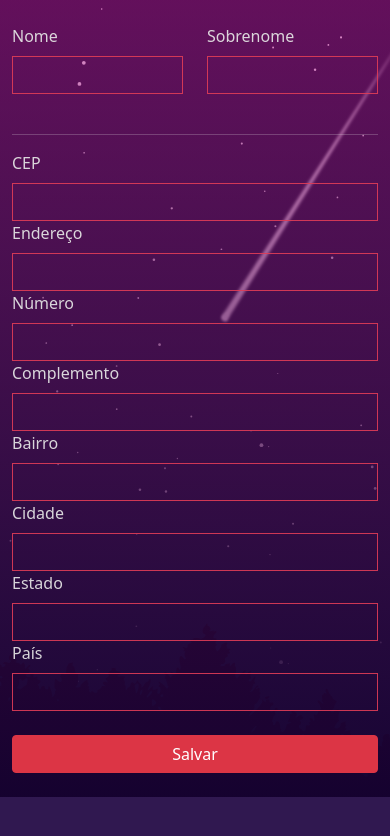
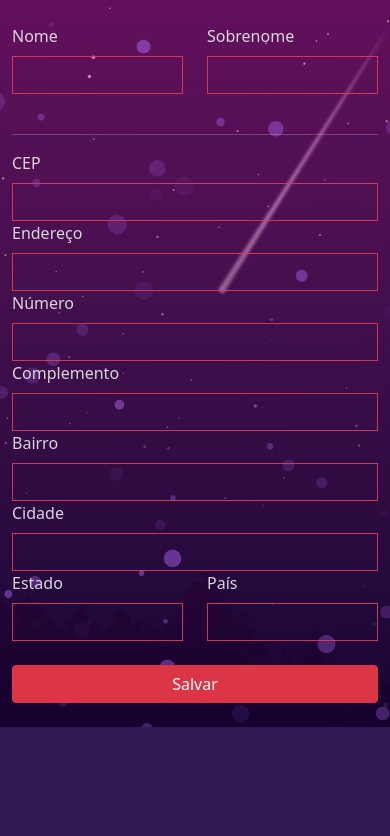
Before and after one commit to MoranggNormal/responsiveFormulary, a website: page index.html in a window 390 px wide. Drawn offline with nearby package versions, Linux system fonts and the light colour scheme.

Commit message:
Added particles.js, adjusted responsiveness, adjusted SEO.

```diff
--- a/index.html
+++ b/index.html
@@ -8,16 +8,16 @@
     <title>Formulário</title>
     <link rel="stylesheet" href="./node_modules/bootstrap/dist/css/bootstrap.min.css">
     <link rel="stylesheet" href="style.css">
+    <script src="https://cdn.jsdelivr.net/npm/particles.js@2.0.0/particles.min.js"></script>
 </head>
 
 <body>
 
-
-    <div class="container">
+    <main class="container">
 
         <form action="#">
 
-            <div class="row py-4">
+            <section class="row py-4">
 
                 <div class="col-6 col-md-6">
                     <label class="form-label" for="name">Nome</label class="form-label">
@@ -29,76 +29,75 @@
                     <input type="text" name="last" id="last" class="form-control">
                 </div>
 
-            </div>
+            </section>
 
             <hr>
 
 
-            <div class="row">
-                <div class="col-xs-4 col-md-3">
+            <section class="row">
+                <div class="col col-md-3">
                     <label class="form-label" for="cep">CEP</label class="form-label">
                     <input type="text" name="cep" id="cep" class="form-control">
                 </div>
-            </div>
+            </section>
 
 
-            <div class="row">
-                <div class="col-xs-4 col-md-8">
+            <section class="row">
+                <div class="col-12 col-md-8">
                     <label class="form-label" for="street">Endereço</label class="form-label">
                     <input type="text" name="street" id="street" class="form-control">
                 </div>
 
 
 
-                <div class="col-xs-4 col-md-4">
+                <div class="col col-md-4">
                     <label class="form-label" for="num">Número</label class="form-label">
                     <input type="number" name="num" id="num" class="form-control">
                 </div>
-            </div>
+            </section>
 
-            <div class="row">
-                <div class="col-xs-4 col-md-6">
+            <section class="row">
+                <div class="col-12 col-md-6">
                     <label class="form-label" for="comp">Complemento</label class="form-label">
                     <input type="text" name="comp" id="comp" class="form-control">
                 </div>
 
-                <div class="col-xs-4 col-md-6">
+                <div class="col col-md-6">
                     <label class="form-label" for="bairro">Bairro</label class="form-label">
                     <input type="text" name="bairro" id="bairro" class="form-control">
                 </div>
-            </div>
+            </section>
 
-            <div class="row">
+            <section class="row">
 
-                <div class="col-xs-4 col-md-4">
+                <div class="col-12 col-md-4">
                     <label class="form-label" for="city">Cidade</label class="form-label">
                     <input type="text" name="city" id="city" class="form-control">
                 </div>
 
-                <div class="col-xs-4 col-md-4">
+                <div class="col-6 col-md-4">
                     <label class="form-label" for="state">Estado</label class="form-label">
                     <input type="text" name="state" id="state" class="form-control">
                 </div>
 
-                <div class="col-xs-4 col-md-4">
+                <div class="col-6 col-md-4">
                     <label class="form-label" for="country">País</label class="form-label">
                     <input type="text" name="country" id="country" class="form-control">
                 </div>
 
-            </div>
+            </section>
 
-            <div class="d-grid gap-2 my-4">
+            <div class="d-grid gap-2 my-4" role="submit button">
                 <button type="button" class="btn btn-danger">Salvar</button>
             </div>
         </form>
-
-
-
-    </div>
+        <div id="particles-container"></div>
+    </main>
 
 
     <script src="./node_modules/@popperjs/core/dist/umd/popper.min.js"></script>
     <script src="./node_modules/bootstrap/dist/js/bootstrap.min.js"></script>
+<script src="particles-js.js"></script>
 </body>
 
 </html>
--- /dev/null
+++ b/particles-js.js
@@ -0,0 +1 @@
+particlesJS.load('particles-container', 'particlesjs-config.json');
--- /dev/null
+++ b/particlesjs-config.json
@@ -0,0 +1,110 @@
+{
+  "particles": {
+    "number": {
+      "value": 137,
+      "density": {
+        "enable": true,
+        "value_area": 800
+      }
+    },
+    "color": {
+      "value": "#b369f5"
+    },
+    "shape": {
+      "type": "circle",
+      "stroke": {
+        "width": 0,
+        "color": "#000000"
+      },
+      "polygon": {
+        "nb_sides": 5
+      },
+      "image": {
+        "src": "img/github.svg",
+        "width": 100,
+        "height": 100
+      }
+    },
+    "opacity": {
+      "value": 0.5,
+      "random": true,
+      "anim": {
+        "enable": false,
+        "speed": 1,
+        "opacity_min": 0.1,
+        "sync": false
+      }
+    },
+    "size": {
+      "value": 10,
+      "random": true,
+      "anim": {
+        "enable": false,
+        "speed": 40,
+        "size_min": 0.1,
+        "sync": false
+      }
+    },
+    "line_linked": {
+      "enable": false,
+      "distance": 500,
+      "color": "#ffffff",
+      "opacity": 0.4,
+      "width": 2
+    },
+    "move": {
+      "enable": true,
+      "speed": 6,
+      "direction": "bottom",
+      "random": false,
+      "straight": false,
+      "out_mode": "out",
+      "bounce": false,
+      "attract": {
+        "enable": false,
+        "rotateX": 600,
+        "rotateY": 1200
+      }
+    }
+  },
+  "interactivity": {
+    "detect_on": "canvas",
+    "events": {
+      "onhover": {
+        "enable": true,
+        "mode": "bubble"
+      },
+      "onclick": {
+        "enable": true,
+        "mode": "repulse"
+      },
+      "resize": true
+    },
+    "modes": {
+      "grab": {
+        "distance": 400,
+        "line_linked": {
+          "opacity": 0.5
+        }
+      },
+      "bubble": {
+        "distance": 400,
+        "size": 4,
+        "duration": 0.3,
+        "opacity": 1,
+        "speed": 3
+      },
+      "repulse": {
+        "distance": 200,
+        "duration": 0.4
+      },
+      "push": {
+        "particles_nb": 4
+      },
+      "remove": {
+        "particles_nb": 2
+      }
+    }
+  },
+  "retina_detect": true
+}
--- a/style.css
+++ b/style.css
@@ -13,6 +13,16 @@ body{
 
     color: rgba(228, 228, 228, 0.932);
 
+    overflow-x: hidden;
+
+}
+
+.container{
+  width: 100%;
+  height: 100%;
+  position: relative;
+  z-index: 10;
+  overflow-x: hidden;
 }
 
 
@@ -20,11 +30,14 @@ input[type="text"],  input[type="number"] {
     background-color: transparent;
     border: 1px solid rgba(223, 60, 87, 0.904);
     border-radius: 0;
+    color: rgba(228, 228, 228, 0.932);
+
 }
 
 input[type="text"]:focus,  input[type="number"]:focus{
     background-color: rgba(223, 60, 87, 0.116);
-    outline: none;
+        color: rgba(228, 228, 228, 0.932);
+
 }
 
 @media (min-width: 992px) {
@@ -32,3 +45,20 @@ input[type="text"]:focus,  input[type="number"]:focus{
         height: 100vh;
     }
  }
+
+ canvas{
+  display: block;
+}
+#particles-container{
+  margin: 0;
+  padding: 0;
+  position: absolute;
+  top: 0;
+  left: 0;
+  bottom: 0;
+  right: 0;
+  width: 100vw;
+  height: 100vh;
+  z-index: -10;
+}
+/* Image by Patrick Fore on Unsplash */
```
Also changed, not shown: package.json (line endings or trailing spaces), src/images/dark.png (added), 1 other file.
